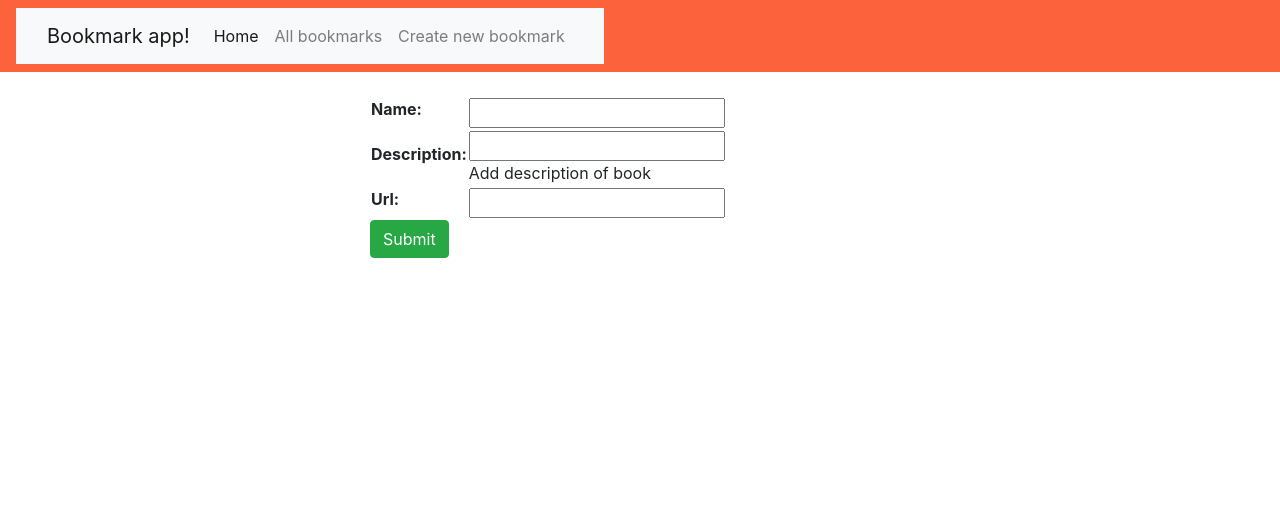
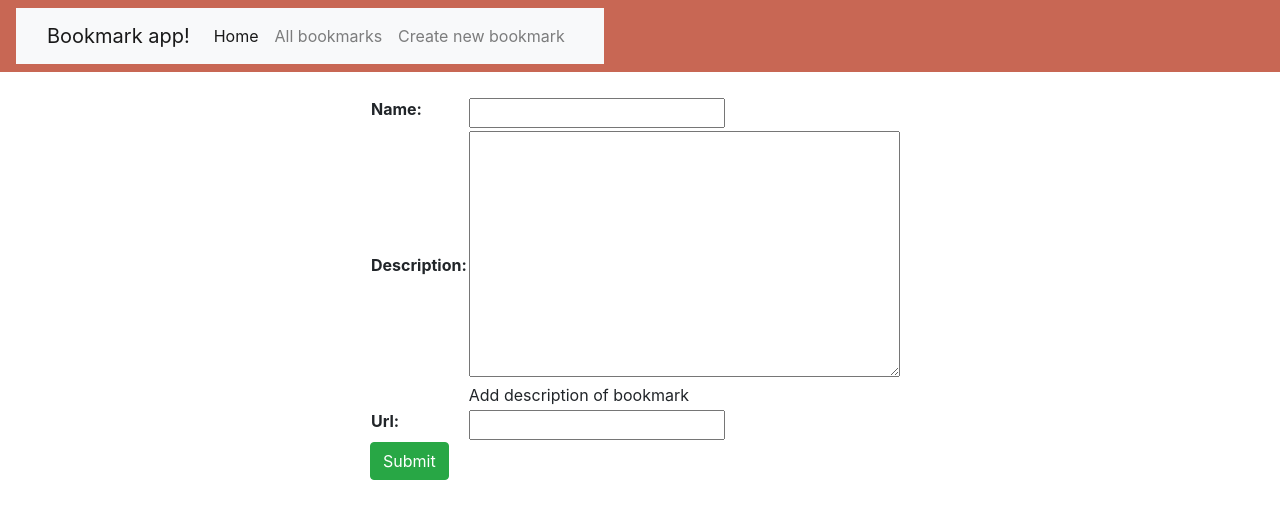
Before and after one commit to DeepshikhaTiwari/BookmarksApp, a Django app: page /bookmarks/bookmark/create/ in a window 1280 px wide. Shown: the top 519 px of the page. Run offline with Django 3.2, Linux system fonts and the light colour scheme.

Commit message:
Change pagination and add some functions

```diff
--- a/bookmarks/models.py
+++ b/bookmarks/models.py
@@ -6,7 +6,7 @@ from taggit.managers import TaggableManager
 class bookmark(models.Model):
     url = models.URLField(max_length=200)
     name = models.CharField(max_length=200)
-    description = models.CharField(max_length=200, help_text='Add description of book')
+    description = models.TextField(max_length=1000, help_text='Add description of bookmark')
     tag = TaggableManager()
 
     def get_absolute_url(self):
--- a/bookmarks/templates/base_generic.html
+++ b/bookmarks/templates/base_generic.html
@@ -10,10 +10,10 @@
   <link rel="stylesheet" href="{% static 'css/styles.css' %}">
 </head>
 <body>
-<nav class="navbar navbar-light" style="background-color: rgba(252,90,50,0.95);">
+<nav class="navbar navbar-light" style="background-color: rgba(198,95,75,0.95);">
           <nav class="navbar navbar-expand-lg navbar-light bg-light">
   <div class="container-fluid">
-    <a class="navbar-brand" href="#">Bookmark app!</a>
+    <a class="navbar-brand">Bookmark app!</a>
     <button class="navbar-toggler" type="button" data-bs-toggle="collapse" data-bs-target="#navbarNavAltMarkup" aria-controls="navbarNavAltMarkup" aria-expanded="false" aria-label="Toggle navigation">
       <span class="navbar-toggler-icon"></span>
     </button>
--- a/bookmarks/templates/index.html
+++ b/bookmarks/templates/index.html
@@ -1,7 +1,11 @@
 {% extends 'base_generic.html' %}
 
 {% block body %}
-    <h2 style="color: rgba(0,34,255,0.83)">Bookmarks</h2>
+<div class="alert alert-success" role="alert">
+    <h1>Bookmarks</h1>
+</div>
+<div class="alert alert-info" role="alert">
     <p>Check all <a href="{% url 'bookmark' %}">Bookmarks here</a>.</p>
     <p>Create new bookmark, <a href="{% url 'bookmark-create' %}">click here</a>.</p>
+</div>
 {% endblock %}
--- a/bookmarks/views.py
+++ b/bookmarks/views.py
@@ -10,12 +10,12 @@ def index(request):
 
 class BookmarkDetailView(generic.DetailView):
     model = bookmark
-    paginate_by = 5
+    paginate_by = 4
 
 
 class BookmarkListView(generic.ListView):
     model = bookmark
-    paginate_by = 5
+    paginate_by = 4
 
 
 class CreateBookmark(generic.CreateView):
@@ -31,5 +31,5 @@ class UpdateBookmark(generic.UpdateView):
 
 class DeleteBookmark(generic.DeleteView):
     model = bookmark
-    context_object_name = 'bookmarks'
+    template_name = 'bookmarks/bookmark_delete.html'
     success_url = reverse_lazy('bookmark')
```
Also changed, not shown: db.sqlite3.
